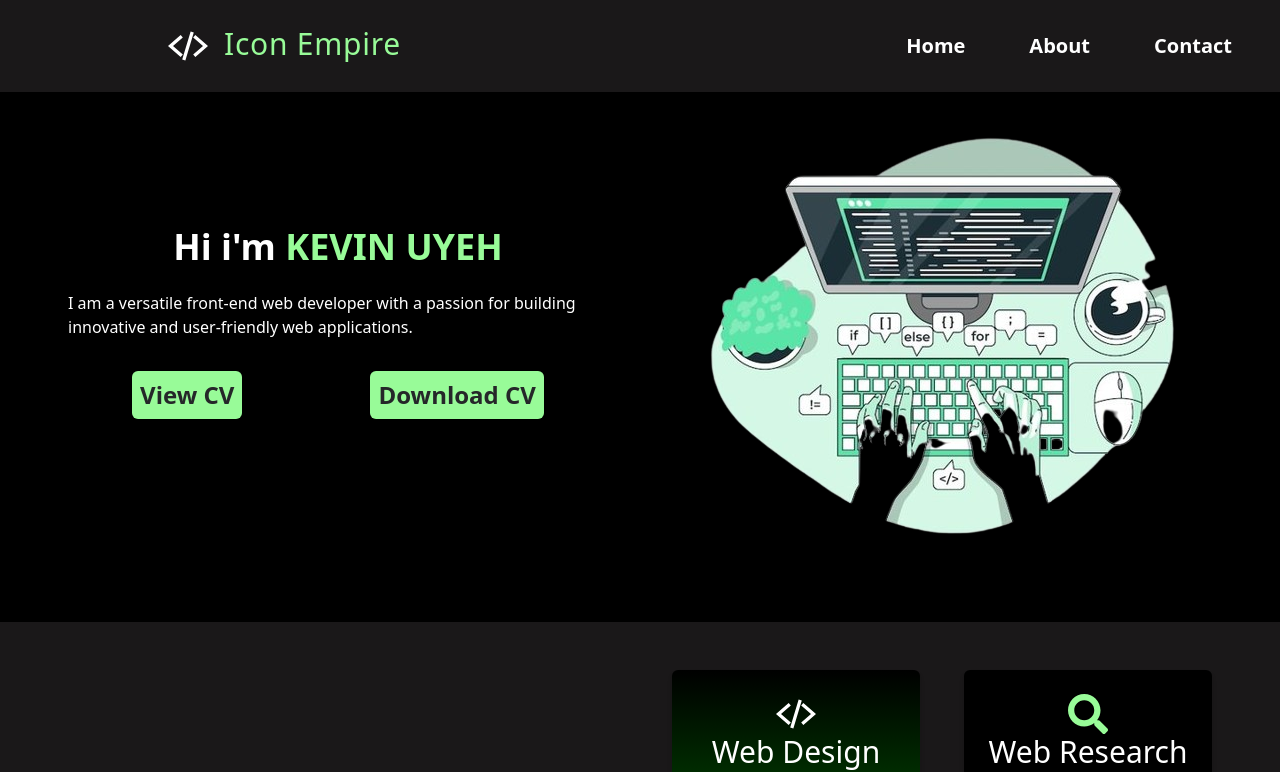
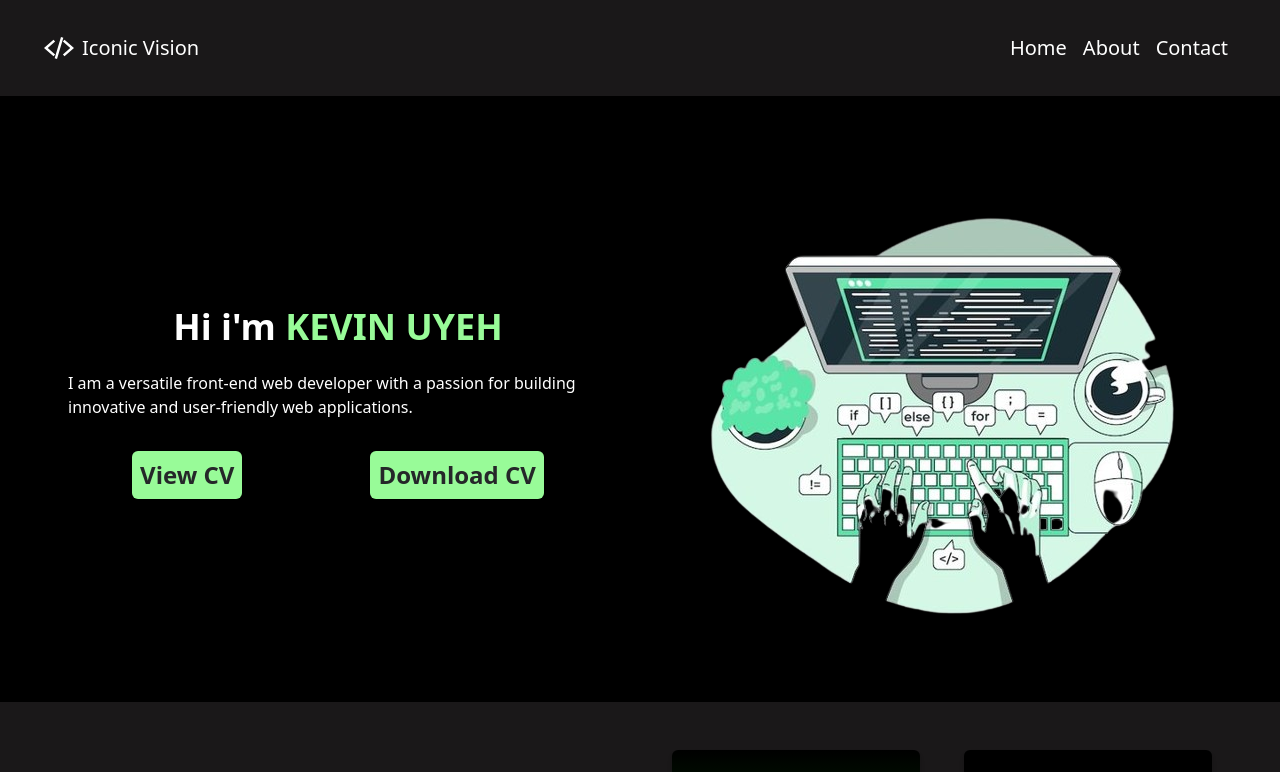
Before and after one commit to Kevinuyeh/Icons-Portfolio, a React (Create React App) app: page / in a window 1280 px wide. Shown: the top 772 px of the page. Built offline with nearby package versions, Linux system fonts and the light colour scheme.

Commit message:
new commit

```diff
--- a/public/index.html
+++ b/public/index.html
@@ -2,7 +2,7 @@
 <html lang="en">
   <head>
     <meta charset="utf-8" />
-    <link rel="icon" href="%PUBLIC_URL%/favicon.ico" />
+    <link rel="icon" href="%PUBLIC_URL%/LogoT.png" />
     <meta name="viewport" content="width=device-width, initial-scale=1" />
     <meta name="theme-color" content="#000000" />
     <meta
@@ -24,7 +24,7 @@
       work correctly both with client-side routing and a non-root public URL.
       Learn how to configure a non-root public URL by running `npm run build`.
     -->
-    <title>React App</title>
+    <title>Iconic Vision</title>
   </head>
   <body>
     <noscript>You need to enable JavaScript to run this app.</noscript>
--- a/src/Components/Hero.jsx
+++ b/src/Components/Hero.jsx
@@ -8,7 +8,7 @@ function Hero() {
     };
 
     return(
-        <div className="w-full bg-black p-4">
+        <div className="w-full bg-black p-4 mt-20">
             <div className="max-w-[1240px] mx-auto px-4 grid md:grid-cols-2">
 
             <div className="flex flex-col justify-center mx-8">
--- a/src/Components/Nav.css
+++ b/src/Components/Nav.css
@@ -1,29 +1,31 @@
-/* Slide in animation */
-.nav-slide-in {
-    opacity: 1;
-    height: 100%;
-    background-color: #f5f5f5;
-    position: fixed;
+/* Add these styles to Nav.css */
+
+.nav-menu {
+    position: fixed; /* Keep it fixed on the left */
+    top: 0;
+    left: -100%; /* Start off-screen */
+    height: 100%; /* Full height */
+    width: 250px; /* Set the width as needed */
+    background-color: #333; /* Background color */
+    transition: left 0.3s ease; /* Animation effect */
+    z-index: 1000; /* Ensure it is above other elements */
+}
+
+.nav-menu.open {
+    left: 0; /* Slide in */
+}
+
+.nav-overlay {
+    display: none; /* Hidden by default */
+    position: fixed; /* Cover the whole screen */
     top: 0;
     left: 0;
-    z-index: 1000;
-    width: 200px;
-    padding: 20px;
-    transition: transform 0.3s ease-in-out;
-    transform: translateX(0);
+    width: 100%;
+    height: 100%;
+    background-color: rgba(0, 0, 0, 0.5); /* Dark overlay */
+    z-index: 500; /* Below the menu */
 }
 
-/* Slide out animation */
-.nav-slide-out {
-    opacity: 0;
-    height: 100%;
-    background-color: #f5f5f5;
-    position: fixed;
-    top: 0;
-    left: 0;
-    z-index: 1000;
-    width: 200px;
-    padding: 20px;
-    transition: transform 0.3s ease-in-out;
-    transform: translateX(-100%);
+.nav-overlay.show {
+    display: block; /* Show the overlay when open */
 }
--- a/src/Components/Navbar.jsx
+++ b/src/Components/Navbar.jsx
@@ -1,7 +1,6 @@
-import React, {useState} from "react";
+import React, { useState } from "react";
 import { Link } from "react-router-dom";
 import { AiOutlineClose, AiOutlineMenu } from "react-icons/ai";
-import './Nav.css'
 import { IoCodeSlashSharp } from "react-icons/io5";
 
 function Navbar() {
@@ -11,57 +10,99 @@ function Navbar() {
     setNav(!nav);
   };
 
-    return(
+  return (
+    <div>
+      <nav className="bg-dark3 shadow-md flex items-center justify-between fixed top-0 w-full z-50 h-24 p-3">
+        {/* Title aligned to the left */}
+        <div className="flex items-center mx-8">
+          <Link to="/" className="flex items-center">
+            <IoCodeSlashSharp size={30} className="text-white mr-2" />
+            <span className="text-white font-galada text-lg md:text-xl">Iconic Vision</span>
+          </Link>
+        </div>
 
-<div>
-<nav className='bg-dark3 shadow md:flex md:items-center md:justify-between gap-5'>
-<div className='fixed top-0 left-0 w-full z-50'>
-            <div className='bg-dark3 flex justify-between items-center relative p-4'>
-                <Link to='/'>
-                    <span className='cursor-pointer w-full font-galada text-2xl md:text-3xl text-team md:mx-8 flex items-center'>
+        {/* Hamburger Icon for mobile */}
+        <span onClick={handleNav} className="md:hidden block cursor-pointer">
+          {nav ? <AiOutlineClose size={25} color="white" /> : <AiOutlineMenu size={25} color="white" />}
+        </span>
 
-                        <span className='flex tracking-wide ml-[100px] md:ml-[120px] gap-4'>
-                        <IoCodeSlashSharp size={40} className='text-white'/>
-                        Icon Empire
-                    </span>
-                    </span>
-                </Link>
-                <span onClick={handleNav} className={`cursor-pointer ${!nav && 'md:hidden'} block`}>
-                    {nav ? <AiOutlineClose size={20} color="white"/> : <AiOutlineMenu size={20} color="white"/>}
-                </span>
-                <ul className={nav ? 'opacity-100 h-full md:relative md:h-auto md:bg-transparent md:opacity-100 md:flex md:items-center' : 'hidden md:flex md:items-center'}>
-                    <li className='mx-4 my-6 md:my-0 text-xl text-white font-semibold transition-colors duration-700 rounded-full cursor-pointer p-4'>
-                        <Link to='/' onClick={() => setNav(false)}>Home</Link>
+        {/* Navigation items - pushed to the right */}
+        <ul
+          className={`${
+            nav ? 'left-0' : '-left-full'
+          } md:static absolute md:mx-8 top-3 md:top-12 md:flex md:items-center bg-dark3 md:bg-transparent w-[75%] md:w-auto h-screen md:h-auto p-5 md:p-0 transition-all duration-500 ease-in-out md:ml-auto`}
+        >
+          <li className="text-white text-xl p-2">
+            <Link to="/" onClick={() => setNav(false)}>Home</Link>
           </li>
-                    <li className='mx-4 my-6 md:my-0 text-xl text-white font-semibold transition-colors duration-700 rounded-full cursor-pointer p-4'>
-                        <Link to='/about' onClick={() => setNav(false)}>About</Link>
+          <li className="text-white text-xl p-2">
+            <Link to="/about" onClick={() => setNav(false)}>About</Link>
           </li>
+          <li className="text-white text-xl p-2">
+            <Link to="/contact" onClick={() => setNav(false)}>Contact</Link>
+          </li>
+        </ul>
+      </nav>
+    </div>
+  );
+}
 
-                    <li className='mx-4 my-6 md:my-0 text-xl text-white font-semibold transition-colors duration-700 rounded-full cursor-pointer p-4'>
-                        <Link to='/contact' onClick={() => setNav(false)}>Contact</Link>
-                    </li>
-                    {/* <li className='mx-4 my-6 md:my-0 text-xl hover:bg-gray-800 hover:text-white text-gray-800 font-semibold transition-colors duration-700 rounded-full cursor-pointer p-4'>
-                        <Link to='/login' onClick={() => setNav(false)}>Sign In</Link>
-                    </li> */}
-                </ul>
-            </div>
-            {/* Spacer to prevent content from being overlapped */}
-        </div>
-            <div className='h-20 md:hidden'>
+export default Navbar;
 
 
 
-    <ul className='md:flex md:items-center z-[-1] md:z-auto md:static absolute bg-cream w-full left-0 md:w-auto md:py-0 py-4 md:pl-0 pl-7 md:opacity-100 opacity-0 top-[-400px] transition-all ease-in duration-500'>
-    <li className='mx-4 my-6 md:my-0 text-xl hover:bg-gray-800 hover:text-white text-gray-800 font-semibold transition-colors duration-700 rounded-full cursor-pointer p-4'><Link to='/'>Home</Link></li>
-        <li className='mx-4 my-6 md:my-0 text-xl hover:bg-gray-800 hover:text-white text-gray-800 font-semibold transition-colors duration-700 rounded-full cursor-pointer p-4'><Link to='/about'>About</Link></li>
 
-        <li className='mx-4 my-6 md:my-0 text-xl hover:bg-gray-800 hover:text-white text-gray-800 font-semibold transition-colors duration-700 rounded-full cursor-pointer p-4'><Link to='/contact'>Contact</Link></li>
-        {/* <li className='mx-4 my-6 md:my-0 text-xl hover:bg-gray-800 hover:text-white text-gray-800 font-semibold transition-colors duration-700 rounded-full cursor-pointer p-4'><Link to='/login'>Sign In</Link></li> */}
-    </ul>
-    </div>
-</nav>
-</div>
-)
-}
 
-export default Navbar
+
+
+
+// import React, { useState } from "react";
+// import { Link } from "react-router-dom";
+// import { AiOutlineClose, AiOutlineMenu } from "react-icons/ai";
+// import { IoCodeSlashSharp } from "react-icons/io5";
+
+// function Navbar() {
+//   const [nav, setNav] = useState(false);
+
+//   const handleNav = () => {
+//     setNav(!nav);
+//   };
+
+//   return (
+//     <div>
+//       <nav className="bg-dark3 shadow-md flex items-center justify-between fixed top-0 w-full z-50 h-24 p-3">
+//         {/* Title aligned to the left */}
+//         <div className="flex items-center mx-8">
+//           <Link to="/" className="flex items-center">
+//             <IoCodeSlashSharp size={30} className="text-white mr-2" />
+//             <span className="text-white font-galada text-lg  md:text-xl">Iconic Vision</span>
+//           </Link>
+//         </div>
+
+//         {/* Hamburger Icon for mobile */}
+//         <span onClick={handleNav} className="md:hidden block cursor-pointer">
+//           {nav ? <AiOutlineClose size={25} color="white" /> : <AiOutlineMenu size={25} color="white" />}
+//         </span>
+
+//         {/* Navigation items - pushed to the right */}
+//         <ul
+//           className={`${
+//             nav ? 'left-3' : '-left-full'
+//           } md:static absolute top-5 md:flex mx-8 md:items-center bg-dark3 md:bg-transparent w-[75%] md:w-auto h-screen md:h-auto p-5 md:p-0 transition-all duration-500 ease-in-out md:ml-auto`}
+//         >
+//           <li className="text-white text-xl p-2">
+//             <Link to="/" onClick={() => setNav(false)}>Home</Link>
+//           </li>
+//           <li className="text-white text-xl p-2">
+//             <Link to="/about" onClick={() => setNav(false)}>About</Link>
+//           </li>
+//           <li className="text-white text-xl p-2">
+//             <Link to="/contact" onClick={() => setNav(false)}>Contact</Link>
+//           </li>
+//         </ul>
+//       </nav>
+//     </div>
+//   );
+// }
+
+// export default Navbar;
--- a/src/Components/Skills.jsx
+++ b/src/Components/Skills.jsx
@@ -23,30 +23,30 @@ function Skills() {
                 </div>
 
                 <div className='flex items-center justify-center p-4'>
-                    <div className='grid grid-cols-1 md:grid-cols-2 gap-3'>
+                    <div className='grid md:grid-cols-2 gap-3'>
                         <div className='bg-gradient-to-b from-black via-dark-green to-dark4 shadow-md rounded-md p-6 flex flex-col m-4 text-white text-center'>
                         <IoCodeSlashSharp size={40} className='mx-auto text-white'/>
 
-                            <h1 className='text-3xl font-medium'>Web Design</h1>
+                            <h1 className='text-2xl md:text-3xl text-center items-center font-medium'>Web Design</h1>
                             <p className='mt-4'>Creating visually appealing, responsive websites tailored to your brand's identity.</p>
                         </div>
 
                         <div className='bg-black via-dark-green to-dark4 shadow-md rounded-md p-6 flex flex-col m-4 text-white text-center'>
 
                         <FaSearch size={40} className='mx-auto text-team'/>
-                            <h1 className='text-3xl font-medium'>Web Research</h1>
+                            <h1 className='text-2xl md:text-3xl text-center items-center font-medium'>Web Research</h1>
                             <p className='mt-4'>Gathering and analyzing data to inform web strategies and decisions.</p>
                         </div>
 
                         <div className='bg-black via-dark-green to-dark4 shadow-md rounded-md p-6 flex flex-col m-4 text-white text-center'>
                         <FaPenNib size={40} className='mx-auto text-team'/>
-                            <h1 className='text-3xl font-medium'>UI/UX Design</h1>
+                            <h1 className='text-2xl md:text-3xl text-center items-center font-medium'>UI/UX Design</h1>
                             <p className='mt-4'>Designing user-friendly interfaces for an optimal, engaging user experience.</p>
                         </div>
 
                         <div className='bg-gradient-to-b from-black via-dark-green to-dark4 shadow-md rounded-md p-6 flex flex-col m-4 text-white text-center'>
                         <FaAppStore size={40} className='mx-auto text-white'/>
-                            <h1 className='text-3xl font-medium'>App Development</h1>
+                            <h1 className='text-2xl md:text-3xl text-center items-center font-medium'>App Development</h1>
                             <p className='mt-4'>Developing visually appealing, and user-friendly apps tailored to your brand's identity.</p>
                         </div>
                     </div>
```
Also changed, not shown: src/Assets/Minimalist Black Beige Typography Fashion Business Logo.png (added). Lines whose indentation alone changed are shown as unchanged.
